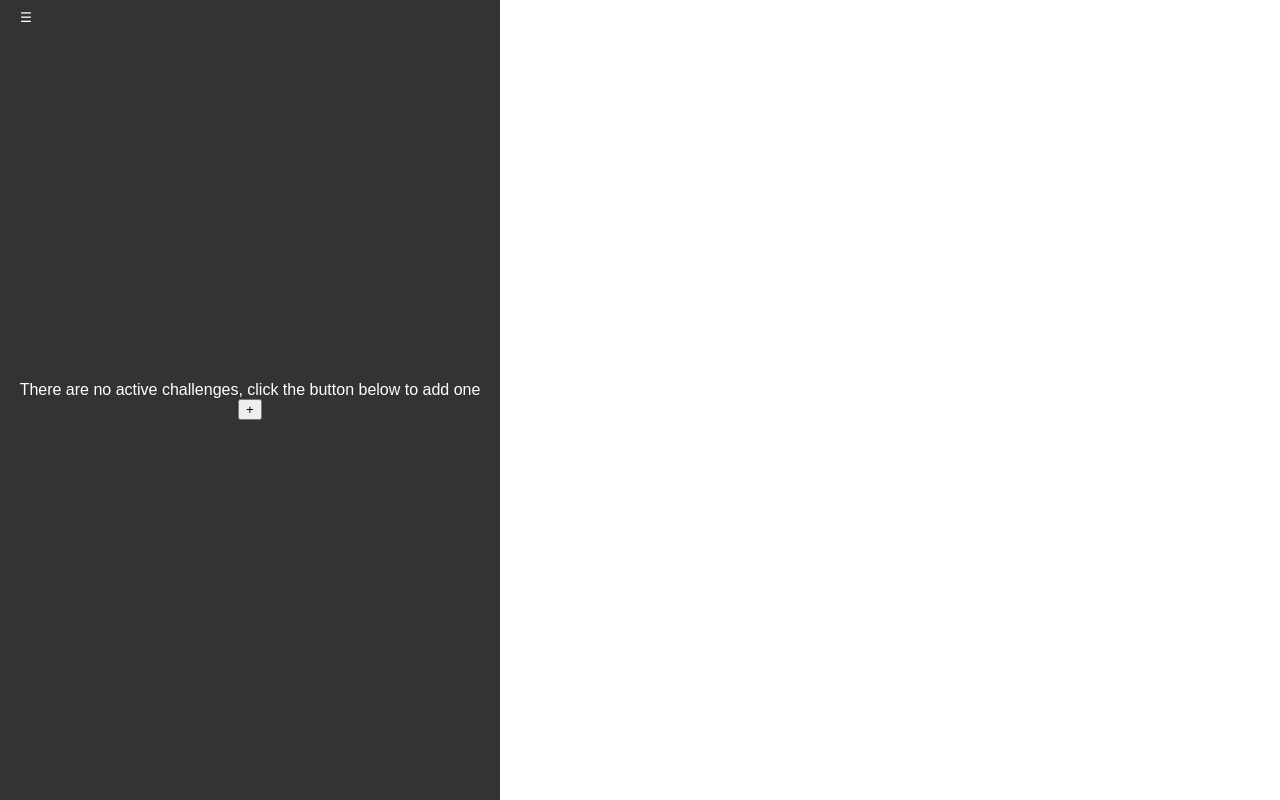
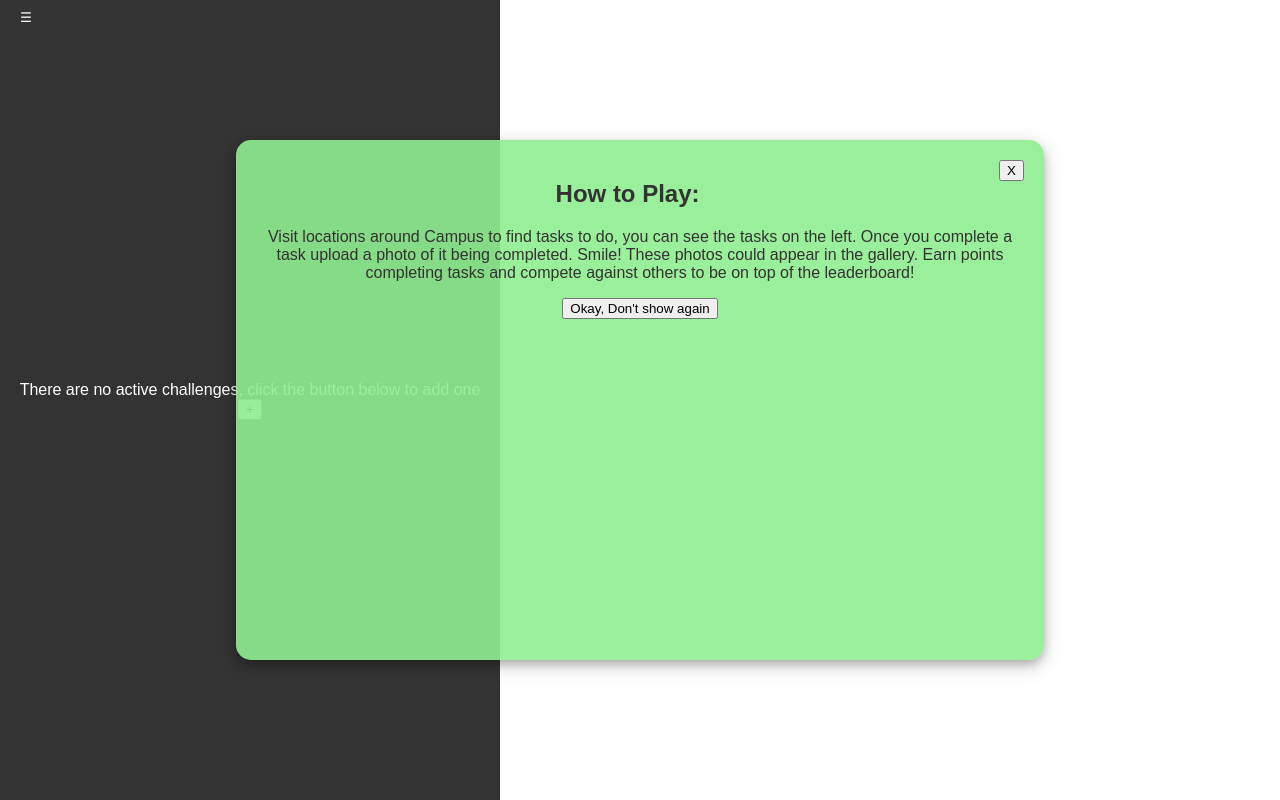
Before and after one commit to RNG21/Green-Quest, a Django app: page /challenges/ in a window 1280 px wide. Run offline with Django 4.2, Linux system fonts and the light colour scheme; some libraries are stand-ins or nearby versions.

Commit message:
Tutorial added

```diff
--- a/mysite/challenges/static/challenges/map.js
+++ b/mysite/challenges/static/challenges/map.js
@@ -24,3 +24,35 @@ async function initMap(positions, center) {
 document.addEventListener("DOMContentLoaded", function() {
     initMap(document.getElementById("positions").value, document.getElementById("center").value);
 });
+
+
+// Function to set a cookie
+function setCookie(name, value, days) {
+    var expires = "";
+    if (days) {
+        var date = new Date();
+        date.setTime(date.getTime() + (days*24*60*60*1000));
+        expires = "; expires=" + date.toUTCString();
+    }
+    document.cookie = name + "=" + (value || "")  + expires + "; path=/";
+}
+
+document.addEventListener("DOMContentLoaded", function() {
+    // Show if cookie is not set
+    if (document.cookie.split(';').some((item) => item.trim().startsWith('tutorial-seen='))) {
+        document.getElementById("tutorial-popup").classList.add("hideform");
+    } else {
+        document.getElementById("tutorial-popup").classList.remove("hideform");
+    }
+
+    // Close and set cookie
+    document.getElementById("dont-show-again").addEventListener("click", function() {
+        document.getElementById("tutorial-popup").classList.add("hideform");
+        setCookie("tutorial-seen", "true", 365);
+    });
+
+    //Close
+    document.getElementById("close-tutorial").addEventListener("click", function() {
+        document.getElementById("tutorial-popup").classList.add("hideform");
+    });
+});
--- a/mysite/challenges/static/challenges/sidebar.css
+++ b/mysite/challenges/static/challenges/sidebar.css
@@ -3,6 +3,10 @@ body {
     font-family: Arial, sans-serif;
     margin: 0;
     padding: 0;
+    display:flex;
+    justify-content: center;
+    align-items: center;
+    height: 100vh;
 }
 
 .sidebar {
@@ -21,16 +25,17 @@ body {
 
 .sidebar ul {
     list-style-type: none;
-    padding: 5;
+    padding: 0;
     margin: 0;
 }
 
-.sidebar li {
-    padding: 10px;
+.sidebar ul li {
+    padding: 100px;
+    border-bottom: 1px solid #555;
 }
 
-.sidebar li:hover{
-    background-color: #555;
+.sidebar ul li:last-child {
+    border-bottom: none;
 }
 
 .sidebar ul li a {
@@ -73,19 +78,17 @@ body {
     display: none;
 }
 
-.title {
-    font-size: 24px;
-    font-weight: bold;
+#tutorial-popup {
+    margin: auto;
+    width: 60%;
+    height: 60%;
+    padding: 20px;
+    box-shadow: 0 4px 8px 0 rgba(0, 0, 0, 0.2), 0 6px 20px 0 rgba(0, 0, 0, 0.19);
+    position: absolute;
+    z-index: 4;
+    background-color: rgba(144, 238, 144, 0.9);
+    color: #333;
+    border-radius: 15px;
+    text-align: center;
+
 }
-
-.column {
-    display: flex;
-    width: 100%;
-    justify-content: center;
-    align-items: center;
-}
-
-.left, .right {
-    flex: 1;
-    padding: 10px;
-}
--- a/mysite/challenges/templates/challenges/map.html
+++ b/mysite/challenges/templates/challenges/map.html
@@ -11,43 +11,23 @@
         <script src="{% static 'challenges/map.js' %}"></script>
         <input type="hidden" id="positions" value="{{ positions }}">
         <input type="hidden" id="center" value="{{ center }}">
-
-        <script>
-            function setCookies() {
-                var taskName = document.getElementsByName("task_name")[0].value;
-                var taskDescription = document.getElementsByName("task_des")[0].value;
-                var location = document.getElementsByName("location")[0].value;
-
-                // Set cookies
-                document.cookie = "task_name=" + encodeURIComponent(taskName);
-                document.cookie = "task_des=" + encodeURIComponent(taskDescription);
-                document.cookie = "location=" + encodeURIComponent(location);
-            }
-
-            function add_point() {
-                document.cookie = "point=1; path=/";
-            }
-        </script>
-
     </head>
     <body>
+
         <div id="map"></div>
-
+        <div id="tutorial-popup" class="hideform">
+            <button id="close-tutorial" style="float: right;">X</button>
+            <h2>How to Play:</h2>
+            <p>Visit locations around Campus to find tasks to do, you can see the tasks on the left. Once you complete a task upload a photo of it being completed. Smile! These photos could appear in the gallery. Earn points completing tasks and compete against others to be on top of the leaderboard!</p>
+            <button id="dont-show-again">Okay, Don't show again</button>
+        </div>
         <div class="sidebar">
             {% if menu_items %}
-            <ul>
-                <li>
-                    <p class="title">{{ menu_items.name }}</p>
-                    <p class="description">{{ menu_items.description }}</p>
-                    <div class="column">
-                        <div class="left">
-                            Location:<br>
-                            {{ menu_items.location }}
-                        </div>
-                        <div class="right"><button onclick="add_point()">Completed</button></div>
-                    </div>
-                </li>
-            </ul>
+                <ul>
+                    {% for item in menu_items %}
+                        <li>{{ item }}</li>
+                    {% endfor %}
+                </ul>
             {% elif is_admin %}
                 <div id="no-challenges">
                     There are no active challenges, click the button below to add one<br>
@@ -68,14 +48,9 @@
                 <input type="text" name="task_des">
                 <br>
                 Location:<br>
-                <select name="location" id="cars">
-                    <option value="volvo">Forums</option>
-                    <option value="saab">Newman</option>
-                    <option value="mercedes">XFI</option>
-                    <option value="audi">Harrison</option>
-                  </select>
+                <input type="text" name="location">
                 <br><br>
-                <input type="submit" value="Submit" onclick="setCookies()">
+                <input type="submit" value="Submit">
             </form>
         </div>
         </div>
```
